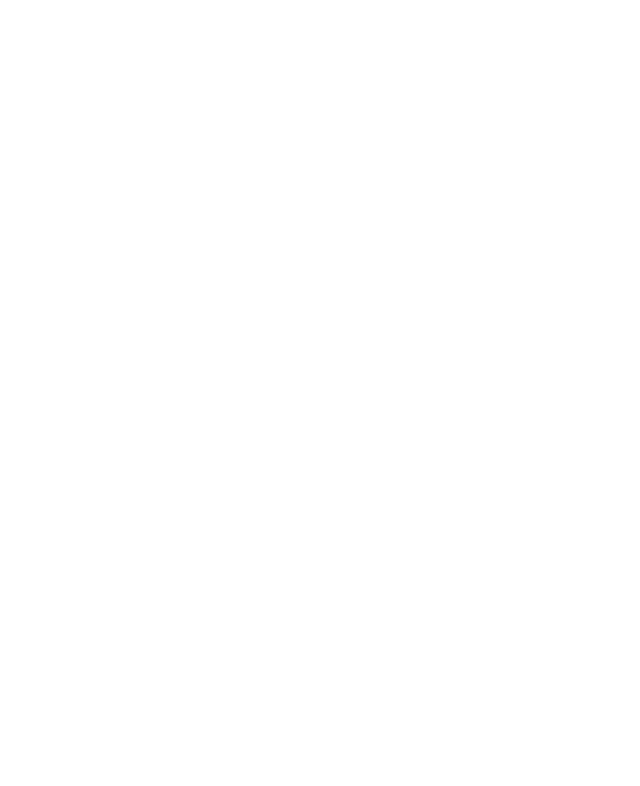
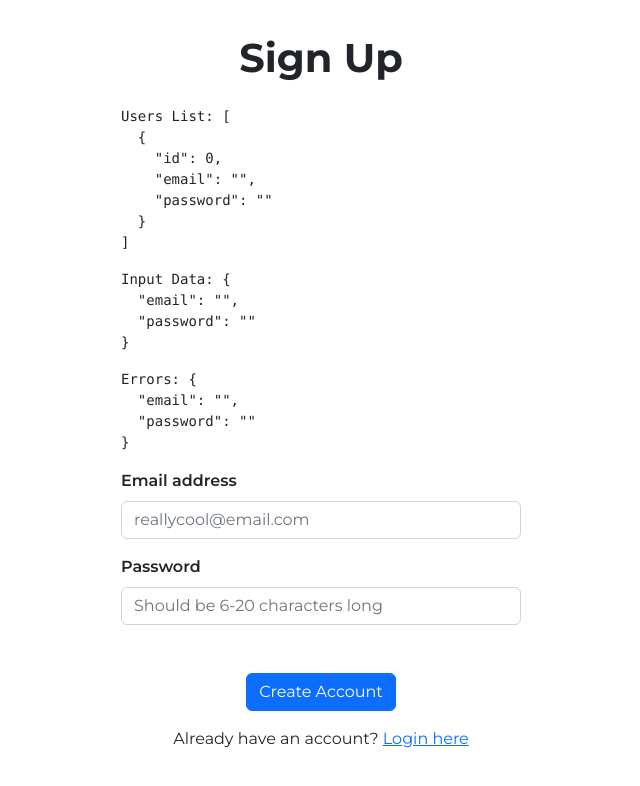
Before and after one commit to rahul-wos/shopit, a React (Vite) app: page /sign-up in a window 1280 px wide. Before the commit this address had no page. Shown: the top 786 px of the page, without its empty margins (319-959 px from the left). Built offline with nearby package versions, Linux system fonts and the light colour scheme.

Commit message:
Tried adding localstorage

```diff
--- a/src/App.tsx
+++ b/src/App.tsx
@@ -1,6 +1,7 @@
 import { BrowserRouter as Router, Routes, Route } from "react-router-dom";
 import "./App.css";
 import Login from "./pages/Auth/Login";
+import SignUp from "./pages/Auth/SignUp";
 
 function App() {
   return (
@@ -8,6 +9,8 @@ function App() {
       <Router>
         <Routes>
           <Route path="/" element={<Login />} />
+          <Route path="/login" element={<Login />} />
+          <Route path="/sign-up" element={<SignUp />} />
         </Routes>
       </Router>
     </div>
--- a/src/main.tsx
+++ b/src/main.tsx
@@ -1,10 +1,11 @@
-import React from 'react'
-import ReactDOM from 'react-dom/client'
+import React from "react";
+import ReactDOM from "react-dom/client";
 import "bootstrap/dist/css/bootstrap.min.css";
 import App from "./App";
 
-ReactDOM.createRoot(document.getElementById('root') as HTMLElement).render(
-  <React.StrictMode>
-    <App />
-  </React.StrictMode>,
-)
+ReactDOM.createRoot(document.getElementById("root") as HTMLElement).render(
+  // <React.StrictMode>
+  //   <App />
+  // </React.StrictMode>,
+  <App />
+);
--- a/src/pages/Auth/Login.tsx
+++ b/src/pages/Auth/Login.tsx
@@ -4,6 +4,7 @@ import { emailRegex } from "./../../constants/constants";
 import { FormGroup } from "@/components/FormGroup/FormGroup";
 import { Toaster, toast } from "react-hot-toast";
 import "./Auth.css";
+import { Link } from "react-router-dom";
 
 interface FormData {
   email: string;
@@ -104,6 +105,10 @@ export default function Login() {
               Login
             </Button>
           </Form>
+
+          <p className="text-center d-block mt-3">
+            Don't have an account? <Link to={"/sign-up"}>Sign Up here</Link>
+          </p>
         </section>
       </main>
       <Toaster />
--- a/src/pages/Auth/SignUp.tsx
+++ b/src/pages/Auth/SignUp.tsx
@@ -1,3 +1,137 @@
+import { FormGroup } from "@/components/FormGroup/FormGroup";
+import { emailRegex } from "@/constants/constants";
+import { useEffect, useRef, useState } from "react";
+import { Button, Form } from "react-bootstrap";
+import toast, { Toaster } from "react-hot-toast";
+import { Link } from "react-router-dom";
+import "./Auth.css";
+
+interface FormData {
+  email: string;
+  password: string;
+}
+
 export default function SignUp() {
-  return <div>SignIn</div>;
+  const [usersList, setUsersList] = useState([{ id: 0, email: "", password: "" }]);
+  const [formData, setFormData] = useState({ email: "", password: "" });
+  const [errorMessages, setErrorMessages] = useState({
+    email: "",
+    password: "",
+  });
+  const initialRender = useRef(true);
+
+  useEffect(() => {
+    localStorage.setItem("users", JSON.stringify(usersList));
+  }, [usersList]);
+
+  useEffect(() => {
+    const noErrors = Object.values(errorMessages).every((x) => x === null || x === "");
+
+    if (initialRender.current) {
+      initialRender.current = false;
+    } else if (noErrors) {
+      let user = { id: Date.now(), email: formData.email, password: formData.password };
+
+      const lsUsersList = localStorage.getItem("users");
+
+      if (lsUsersList === null) {
+        setUsersList((allUsers) => [...allUsers, user]);
+      } else {
+        let lsUsersListArr = JSON.parse(lsUsersList || "{}");
+        console.log(lsUsersListArr);
+      }
+    }
+  }, [errorMessages]);
+
+  const handleInputChange = (e: React.FormEvent) => {
+    let { name, value } = e.target as HTMLInputElement;
+    setFormData((data) => ({ ...data, [name]: value }));
+  };
+
+  const handleFormSubmit = (e: React.FormEvent) => {
+    e.preventDefault();
+    setErrorMessages(validate(formData));
+  };
+
+  const validate = (data: FormData) => {
+    let errors = { email: "", password: "" };
+
+    let emailExists = usersList.some((item) => {
+      return item.email === data.email;
+    });
+
+    if (emailExists) {
+      errors.email = "Email is already registered. Please use another email.";
+    }
+
+    if (!emailRegex.test(data.email)) {
+      errors.email = "Please enter a valid email address";
+    }
+
+    if (!data.email) {
+      errors.email = "Email should not be empty";
+    }
+
+    if (data.password.length <= 6) {
+      errors.password = "Password should be more than 6 characters long";
+    }
+
+    if (data.password.length >= 20) {
+      errors.password = "Password should be less than 20 characters long";
+    }
+
+    if (!data.password) {
+      errors.password = "Password should not be empty";
+    }
+
+    return errors;
+  };
+
+  return (
+    <>
+      <main className="auth-main">
+        <section className="auth-form-wrap">
+          <h1 className="fw-700 text-center mb-4">Sign Up</h1>
+
+          <pre>Users List: {JSON.stringify(usersList, null, 2)}</pre>
+          <pre>Input Data: {JSON.stringify(formData, null, 2)}</pre>
+          <pre>Errors: {JSON.stringify(errorMessages, null, 2)}</pre>
+          <Form onSubmit={handleFormSubmit} className="w-100">
+            <FormGroup
+              id={"emailControl"}
+              type={"text"}
+              value={formData.email}
+              name="email"
+              errorMessage={errorMessages.email}
+              label={"Email address"}
+              placeholder="reallycool@email.com"
+              parentClassName={"mb-3"}
+              onChange={handleInputChange}
+            />
+
+            <FormGroup
+              id={"passwordControl"}
+              type={"password"}
+              value={formData.password}
+              name="password"
+              errorMessage={errorMessages.password}
+              label={"Password"}
+              placeholder="Should be 6-20 characters long"
+              parentClassName={"mb-5"}
+              onChange={handleInputChange}
+            />
+
+            <Button type="submit" className="mx-auto d-flex">
+              Create Account
+            </Button>
+          </Form>
+
+          <p className="text-center d-block mt-3">
+            Already have an account? <Link to={"/login"}>Login here</Link>
+          </p>
+        </section>
+      </main>
+      <Toaster />
+    </>
+  );
 }
```
